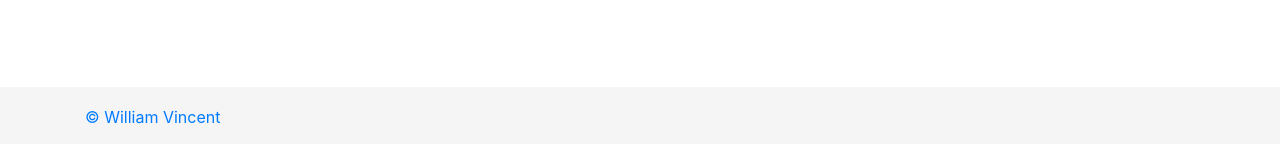
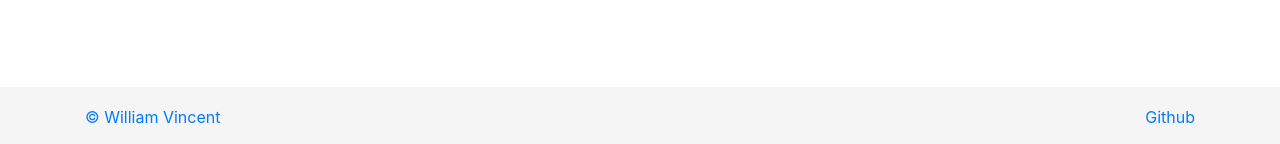
Before and after one commit to NazarMiroshnichenko/installpython3.com, a Jekyll site: the page built from install.md, in a window 1280 px wide. Shown: the part 753-897 px from the top of the page. Built offline with Jekyll 4.4.1, drawn with Linux system fonts in a browser that asks for light colours; our own code applies the rules of GitHub Pages for plain Markdown files.

Commit message:
add Github link

```diff
--- a/_includes/footer.html
+++ b/_includes/footer.html
@@ -1,5 +1,6 @@
 <footer class="footer">
   <div class="container">
     <span class="text-muted pull-left"><a href="https://wsvincent.com/about/">&copy; William Vincent</a></span>
+    <span class="text-muted float-right"><a href="https://github.com/wsvincent/installpython3.com">Github</a></span>
   </div>
 </footer>
```
